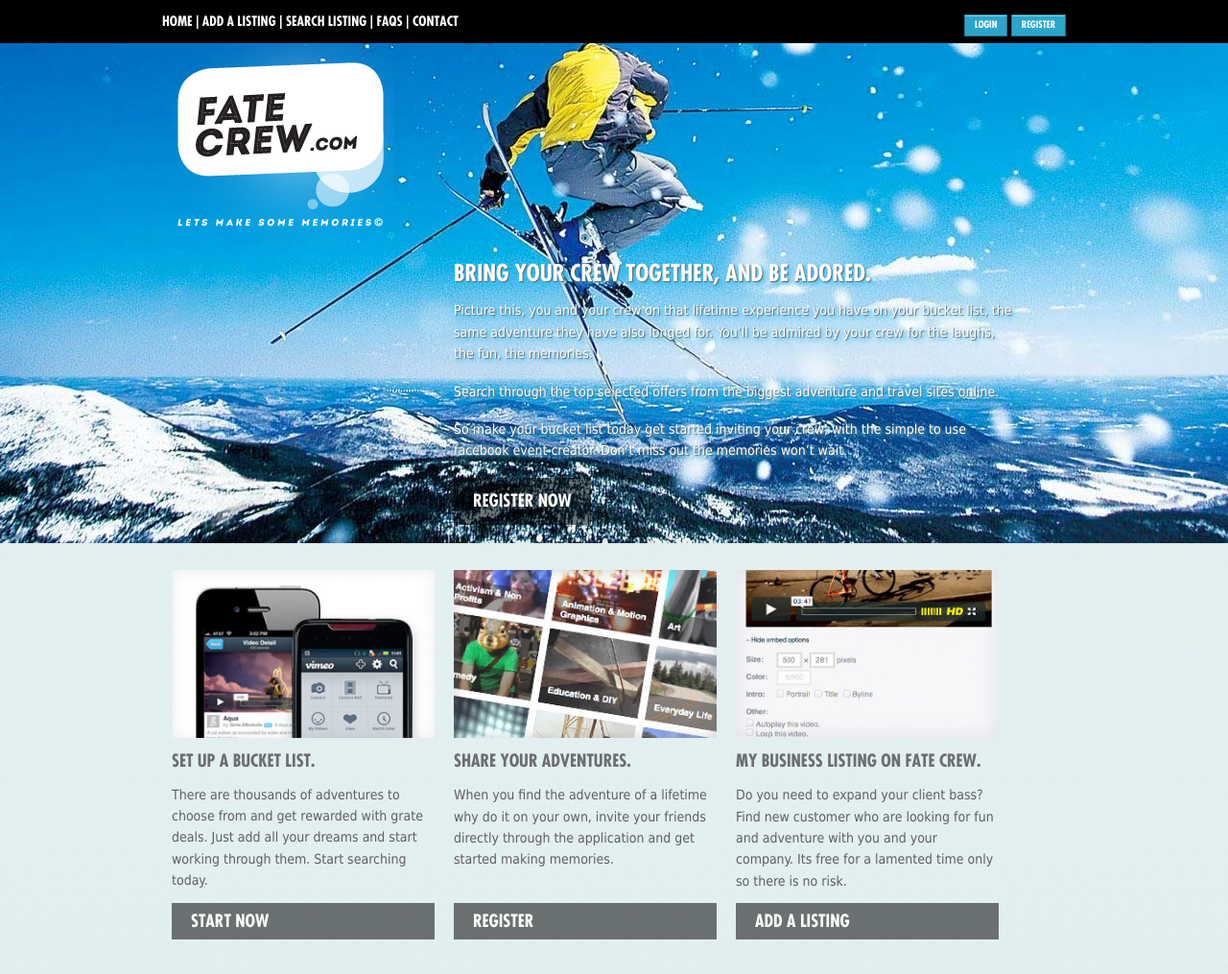
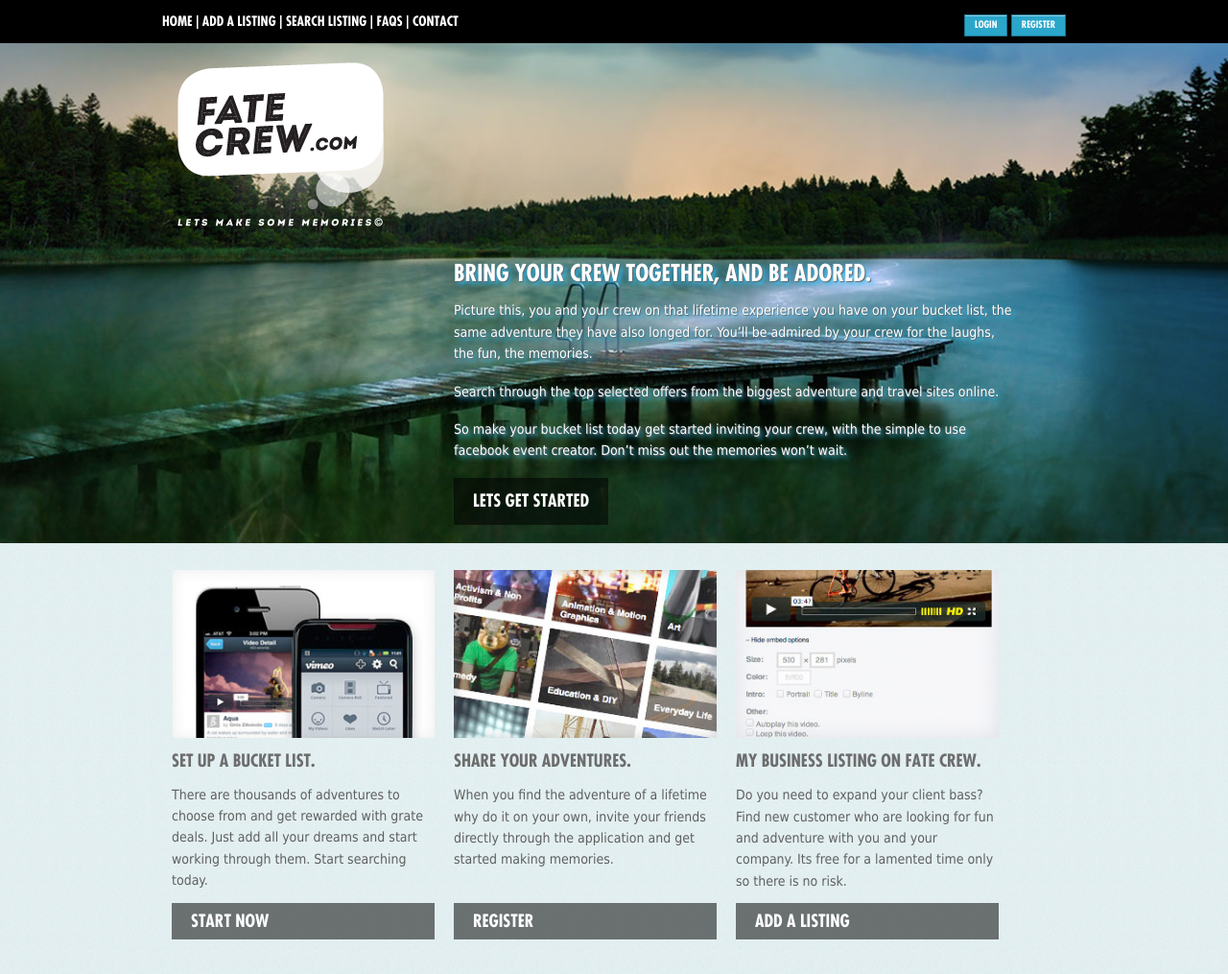
Before and after one commit to chrisevansau/production.fatecrew, a CodeIgniter app: page / in a window 1280 px wide. Shown: the top 1015 px of the page at 96% size. Run offline with CodeIgniter, Linux system fonts and the light colour scheme; data comes from the database, SQL or seed files in the repository; data that the repository does not hold is empty; some libraries are stand-ins or nearby versions.

Commit message:
updated image on the home page

```diff
--- a/application/views/landing_page.php
+++ b/application/views/landing_page.php
@@ -1,6 +1,6 @@
 
 <div class="header_feat">
-  <div class="header_img mar_top" style="background-image:url(../../images/header_image.jpg);"><!--img src="../../images/header_image.jpg" width="1440" height="522" /--></div>
+  <div class="header_img mar_top" style="background-image:url(../../images/new_bg_2.jpg);background-position-y: -340px;"><!--img src="../../images/header_image.jpg" width="1440" height="522" /--></div>
   <div class="header_content">
   <div class="contnet">
   <div class="one_third">
@@ -18,7 +18,7 @@ Search through the top selected offers from the biggest adventure and travel sit
 So make your bucket list today get started inviting your crew, with the simple to use facebook event creator. Don’t miss out the memories won’t wait.
 </p>
 <p>
-  <a class="black_button" href="/login">Register Now</a></p>
+  <a class="black_button" href="/login">Lets Get Started</a></p>
   </div>
   </div>
   </div>
```
Also changed, not shown: images/new_bg.jpg (added), images/new_bg_2.jpg (added).
